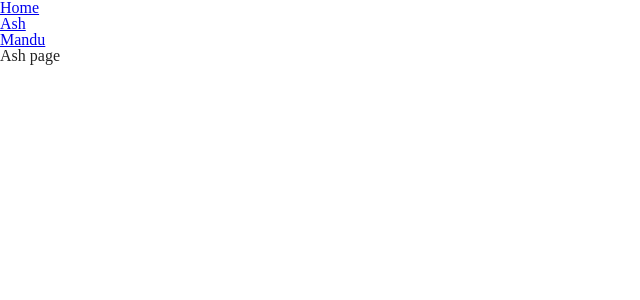
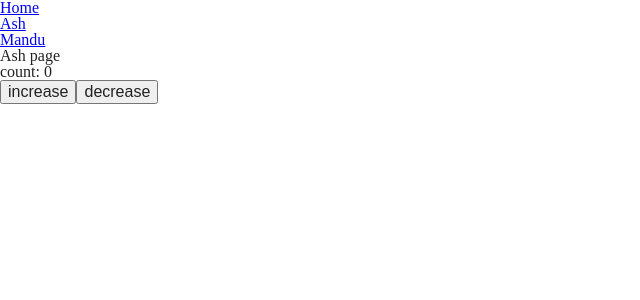
Before and after one commit to ashnamuh/react-mobx-boilerplate, a React (Create React App) app: page /ash in a window 1280 px wide. Shown: the top 300 px of the page, without its empty margins (0-640 px from the left). Built offline with nearby package versions, Linux system fonts and the light colour scheme.

Commit message:
implement countStore example

```diff
--- a/src/pages/ash.tsx
+++ b/src/pages/ash.tsx
@@ -1,10 +1,18 @@
 import React from 'react'
+import { useStore } from 'store'
+import { useObserver } from 'mobx-react-lite'
 
 const Page: React.FC = () => {
+  const { counterStore } = useStore()
 
-  return (
-    <>Ash page</>
-  )
+  return useObserver(() => (
+    <div>
+      <h1>Ash page</h1>
+      <p>count: {counterStore.count}</p>
+      <button onClick={() => counterStore.increase()}>increase</button>
+      <button onClick={() => counterStore.decrease()}>decrease</button>
+    </div>
+  ))
 }
 
 export default Page
--- /dev/null
+++ b/src/store/counter.ts
@@ -0,0 +1,15 @@
+import { observable } from 'mobx'
+
+export const counterStore = observable({
+  _count: 0,
+  increase() {
+    console.log(11)
+    this._count = this._count + 1
+  },
+  decrease() {
+    this._count = this._count - 1
+  },
+  get count() {
+    return this._count
+  },
+})
--- /dev/null
+++ b/src/store/index.tsx
@@ -0,0 +1,7 @@
+import { counterStore } from './counter'
+
+export const useStore = () => {
+  return {
+    counterStore
+  }
+}
```
